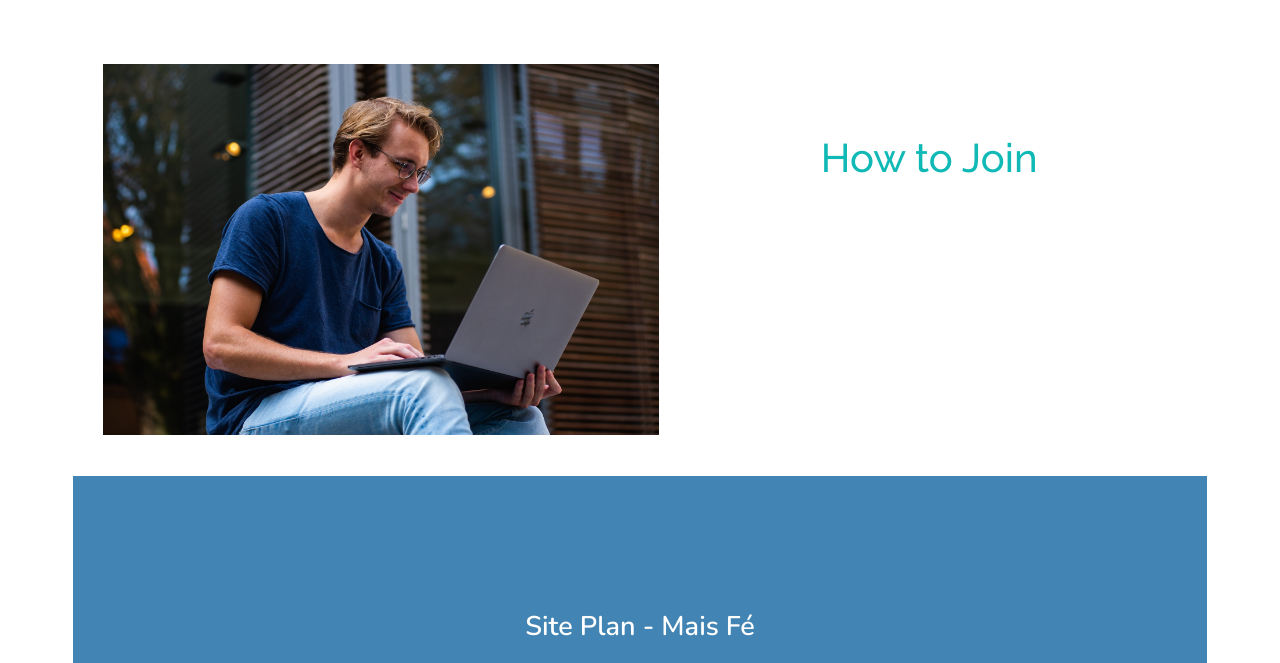
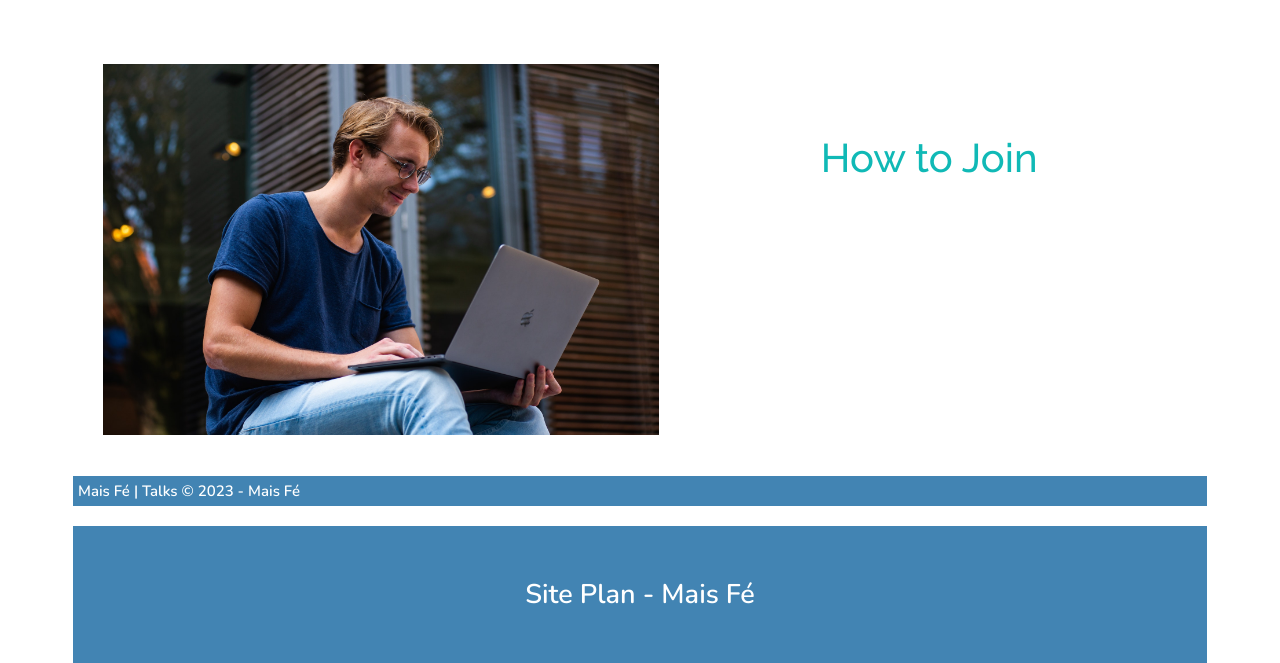
Before and after one commit to vanpozete/wdd130, a plain HTML site: page mais_fé/index.html in a window 1280 px wide. Shown: the part 1664-2327 px from the top of the page. Drawn offline with nearby package versions, Linux system fonts and the light colour scheme.

Commit message:
made  a change

```diff
--- a/mais_fé/index.html
+++ b/mais_fé/index.html
@@ -40,7 +40,7 @@
         </div>
 
 <footer>
-        <p>Mais Fé | Talks &copy; 2023 - Mais Fé</p>
+    <h2>Mais Fé | Talks &copy; 2023 - Mais Fé<h2>
     <p><a href="site-plan.html"> Site Plan - Mais Fé</a></p>
 
 <div class="social-media">
--- a/mais_fé/styles/stylehome.css
+++ b/mais_fé/styles/stylehome.css
@@ -83,7 +83,7 @@ body {
     font-size: 18px;
 }
 
-footer {
+footer h2{
     color: white;
     background-color:#4284b3;
     font-family:'Nunito', sans-serif;
```
Also changed, not shown: mais_fé/join.html (+0 -1 lines). Lines whose indentation alone changed are shown as unchanged.
